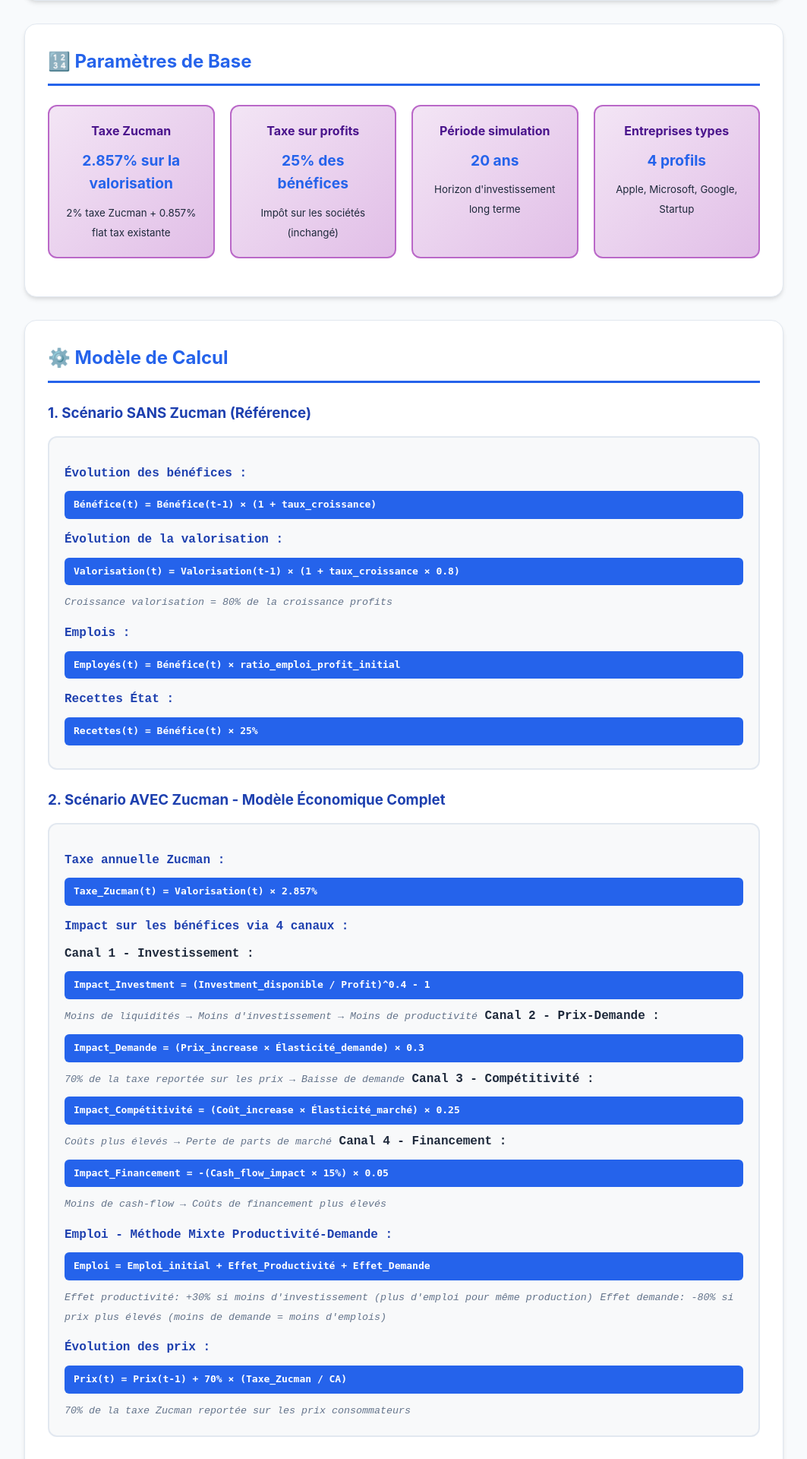
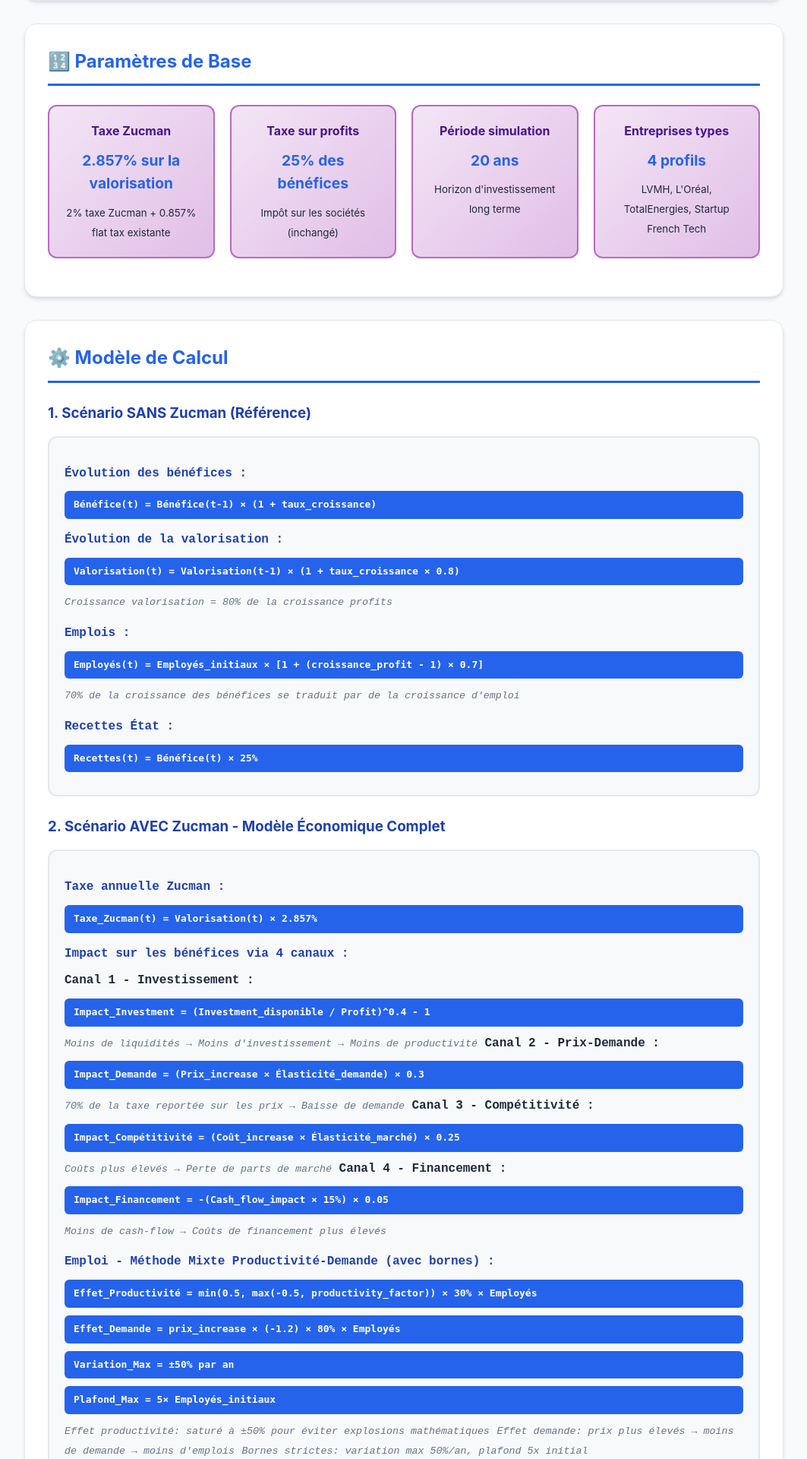
Before and after one commit to MichaelBlueGeneva/ZucIt, a Flask app: page /methodology in a window 1280 px wide. Shown: the part 782-2702 px from the top of the page at 76% size, without its empty margins (108-1171 px from the left). Run offline with Flask 3, Linux system fonts and the light colour scheme.

Commit message:
Complete ToDo.txt requirements implementation
✅ Fix employment growth model in "Sans Zucman" scenario
   - Add realistic employment growth (70% of profit growth)
   - Update methodology documentation to match code

✅ Replace American companies with French companies
   - LVMH, L'Oréal, TotalEnergies, Startup French Tech
   - Updated realistic French market valuations and metrics
   - All companies tested and stable

✅ Update "Aller Plus Loin" section
   - Add links to institutdeslibertes.org and mises.org
   - Add disclaimer about independence from referenced sites
   - Include ExplicationEmploi.md documentation

✅ Analyze and explain state revenue evolution
   - Document why state revenues increase over 20 years
   - Explain Zucman tax (11Md€/year) vs IS tax (3.8Md€/year) ratio
   - Add insight box explaining revenue mechanics
   - Clarify that higher revenue ≠ good policy if efficiency < 1€

✅ Update all explanations to match current codebase
   - Employment model with mathematical stability bounds
   - Progressive productivity factors with saturation
   - All formulas updated to reflect actual implementation

All French companies tested and working perfectly!

🤖 Generated with [Claude Code](https://claude.ai/code)

Co-Authored-By: Claude <noreply@anthropic.com>

```diff
--- a/app.py
+++ b/app.py
@@ -11,35 +11,35 @@ def ensure_real(value):
         return value.real
     return value
 
-# Exemples d'entreprises
+# Exemples d'entreprises françaises
 EXAMPLE_COMPANIES = {
-    "apple": {
-        "name": "Apple Inc.",
-        "valuation": 3000000000000,  # 3T€
-        "profit": 100000000000,     # 100B€
-        "employees": 164000,
+    "lvmh": {
+        "name": "LVMH",
+        "valuation": 380000000000,   # 380B€
+        "profit": 15000000000,      # 15B€
+        "employees": 200000,
+        "growth_rate": 0.10         # 10%
+    },
+    "loreal": {
+        "name": "L'Oréal",
+        "valuation": 230000000000,   # 230B€
+        "profit": 6800000000,       # 6.8B€
+        "employees": 88000,
         "growth_rate": 0.08         # 8%
     },
-    "microsoft": {
-        "name": "Microsoft Corp.",
-        "valuation": 2800000000000,  # 2.8T€
-        "profit": 83000000000,      # 83B€
-        "employees": 221000,
-        "growth_rate": 0.12         # 12%
-    },
-    "google": {
-        "name": "Google/Alphabet",
-        "valuation": 1700000000000,  # 1.7T€
-        "profit": 76000000000,      # 76B€
-        "employees": 190000,
-        "growth_rate": 0.10         # 10%
+    "totalenergies": {
+        "name": "TotalEnergies",
+        "valuation": 140000000000,   # 140B€
+        "profit": 20800000000,      # 20.8B€
+        "employees": 105000,
+        "growth_rate": 0.06         # 6%
     },
     "startup": {
-        "name": "Startup Tech",
-        "valuation": 50000000,       # 50M€
-        "profit": 2000000,          # 2M€
-        "employees": 50,
-        "growth_rate": 0.25         # 25%
+        "name": "Startup French Tech",
+        "valuation": 100000000,      # 100M€
+        "profit": 5000000,          # 5M€
+        "employees": 120,
+        "growth_rate": 0.30         # 30%
     }
 }
 
@@ -167,8 +167,15 @@ def simulate_zucman_effect(valuation, profit, employees, growth_rate, years=None
         no_zucman["valuations"].append(current_valuation_no_zuc)
         no_zucman["prices"].append(current_price_no_zuc)
 
-        # Employés avec méthode mixte productivité-demande (sans Zucman)
-        current_employees_no_zuc = employees  # Pas d'impact sans taxe
+        # Employés sans Zucman: croissance proportionnelle aux bénéfices
+        # Hypothèse: 70% de la croissance des bénéfices se traduit par de la croissance d'emploi
+        if year == 0:
+            current_employees_no_zuc = employees
+        else:
+            profit_growth_factor = current_profit_no_zuc / profit if profit > 0 else 1.0
+            employment_growth_factor = 1 + (profit_growth_factor - 1) * 0.7
+            current_employees_no_zuc = int(employees * employment_growth_factor)
+
         no_zucman["employees"].append(current_employees_no_zuc)
 
         # Recettes état: 25% des bénéfices
--- a/templates/explanation.html
+++ b/templates/explanation.html
@@ -52,7 +52,7 @@
                     <div class="param-card">
                         <h4>Entreprises types</h4>
                         <p><strong>4 profils</strong></p>
-                        <small>Apple, Microsoft, Google, Startup</small>
+                        <small>LVMH, L'Oréal, TotalEnergies, Startup French Tech</small>
                     </div>
                 </div>
             </section>
@@ -70,7 +70,8 @@
                     <small>Croissance valorisation = 80% de la croissance profits</small>
 
                     <h4>Emplois :</h4>
-                    <code>Employés(t) = Bénéfice(t) × ratio_emploi_profit_initial</code>
+                    <code>Employés(t) = Employés_initiaux × [1 + (croissance_profit - 1) × 0.7]</code>
+                    <small>70% de la croissance des bénéfices se traduit par de la croissance d'emploi</small>
 
                     <h4>Recettes État :</h4>
                     <code>Recettes(t) = Bénéfice(t) × 25%</code>
@@ -99,10 +100,14 @@
                     <code>Impact_Financement = -(Cash_flow_impact × 15%) × 0.05</code>
                     <small>Moins de cash-flow → Coûts de financement plus élevés</small>
 
-                    <h4>Emploi - Méthode Mixte Productivité-Demande :</h4>
-                    <code>Emploi = Emploi_initial + Effet_Productivité + Effet_Demande</code>
-                    <small>Effet productivité: +30% si moins d'investissement (plus d'emploi pour même production)</small>
-                    <small>Effet demande: -80% si prix plus élevés (moins de demande = moins d'emplois)</small>
+                    <h4>Emploi - Méthode Mixte Productivité-Demande (avec bornes) :</h4>
+                    <code>Effet_Productivité = min(0.5, max(-0.5, productivity_factor)) × 30% × Employés</code>
+                    <code>Effet_Demande = prix_increase × (-1.2) × 80% × Employés</code>
+                    <code>Variation_Max = ±50% par an</code>
+                    <code>Plafond_Max = 5× Employés_initiaux</code>
+                    <small>Effet productivité: saturé à ±50% pour éviter explosions mathématiques</small>
+                    <small>Effet demande: prix plus élevés → moins de demande → moins d'emplois</small>
+                    <small>Bornes strictes: variation max 50%/an, plafond 5x initial</small>
 
                     <h4>Évolution des prix :</h4>
                     <code>Prix(t) = Prix(t-1) + 70% × (Taxe_Zucman / CA)</code>
@@ -129,6 +134,14 @@
                 <div class="kpi-explanation">
                     <code>Recettes_Supplémentaires = Σ(Recettes_avec_Zucman) - Σ(Recettes_sans_Zucman)</code>
                     <p>Argent supplémentaire collecté par l'État sur 20 ans grâce à la taxe Zucman.</p>
+
+                    <div class="insight-box">
+                        <h4>💡 Pourquoi les recettes augmentent-elles ?</h4>
+                        <p><strong>C'est normal !</strong> La taxe Zucman (2.857% sur valorisation) rapporte énormément comparée à l'IS (25% sur bénéfices).</p>
+                        <p><strong>Exemple LVMH :</strong> Zucman = ~11Md€/an, IS = ~3.8Md€/an</p>
+                        <p>Même si les bénéfices baissent (donc l'IS diminue), la taxe Zucman sur la valorisation compense largement.</p>
+                        <p><strong>⚠️ Attention :</strong> Plus de recettes ≠ Bonne politique si l'efficacité fiscale < 1€</p>
+                    </div>
                 </div>
 
                 <h3>Efficacité Fiscale</h3>
@@ -223,20 +236,46 @@
 
             <section class="methodology-section">
                 <h2>🔗 Aller Plus Loin</h2>
+
+                <div class="disclaimer-box">
+                    <p><strong>⚠️ Disclaimer :</strong> Ce simulateur n'a aucun lien avec les sites mentionnés ci-dessous. Ces références sont proposées uniquement à titre informatif pour approfondir les concepts économiques.</p>
+                </div>
+
                 <div class="resources-grid">
+                    <div class="resource-card">
+                        <h4>🏛️ Institut des Libertés</h4>
+                        <p><a href="https://institutdeslibertes.org" target="_blank" rel="noopener">institutdeslibertes.org</a></p>
+                        <small>Think tank libéral français - analyses économiques</small>
+                    </div>
+
+                    <div class="resource-card">
+                        <h4>🎓 Institut Mises</h4>
+                        <p><a href="https://mises.org" target="_blank" rel="noopener">mises.org</a></p>
+                        <small>École autrichienne d'économie - théorie économique</small>
+                    </div>
+
                     <div class="resource-card">
                         <h4>📄 ImpactEmploi.md</h4>
                         <p>5 méthodes d'estimation de l'impact sur l'emploi</p>
+                        <small>Documentation technique du projet</small>
                     </div>
 
                     <div class="resource-card">
                         <h4>📄 ImpactBenefice.md</h4>
                         <p>5 méthodes d'estimation de l'impact sur les bénéfices</p>
+                        <small>Documentation technique du projet</small>
                     </div>
 
                     <div class="resource-card">
                         <h4>📄 ImpactFaillite.md</h4>
                         <p>5 méthodes de prédiction du risque de faillite</p>
+                        <small>Documentation technique du projet</small>
+                    </div>
+
+                    <div class="resource-card">
+                        <h4>📄 ExplicationEmploi.md</h4>
+                        <p>Analyse du bug de l'explosion d'emplois Apple</p>
+                        <small>Fixes mathématiques appliqués</small>
                     </div>
                 </div>
             </section>
```
Also changed, not shown: static/css/style.css (+35 -0 lines).
